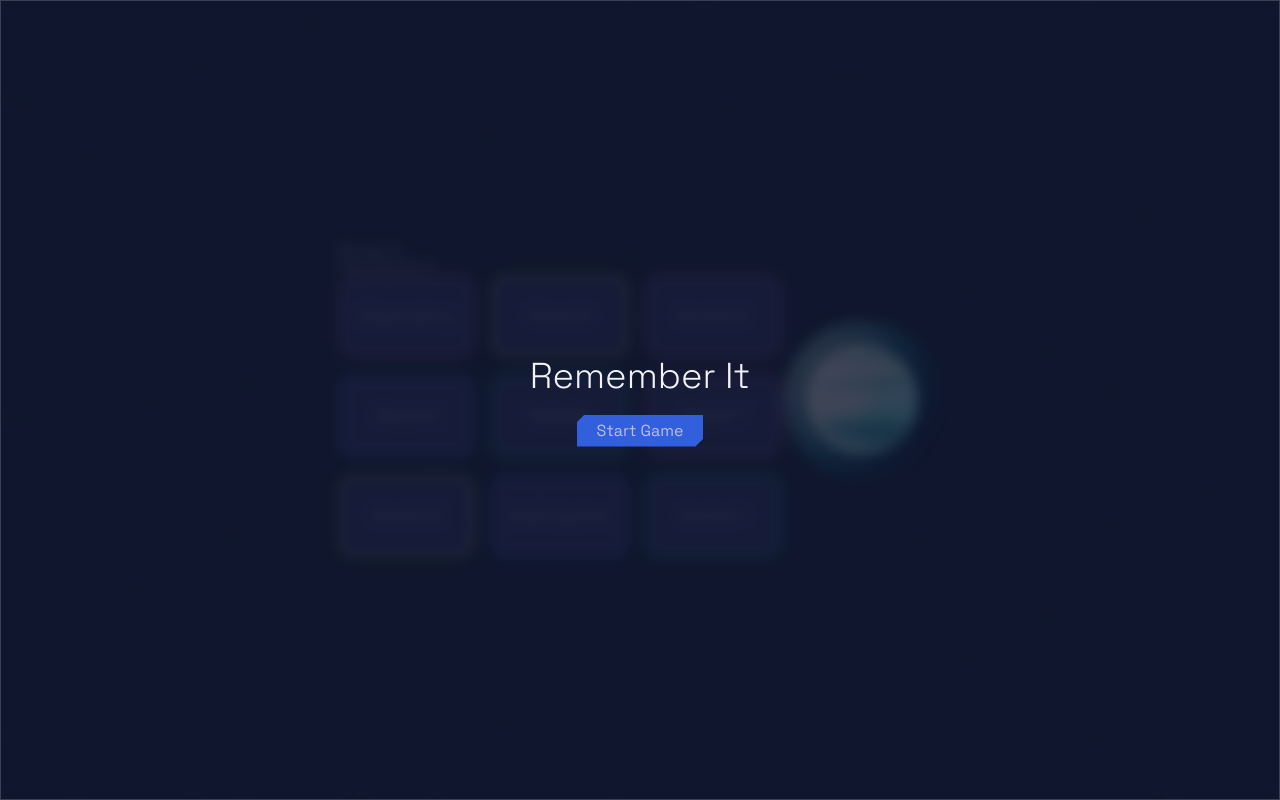
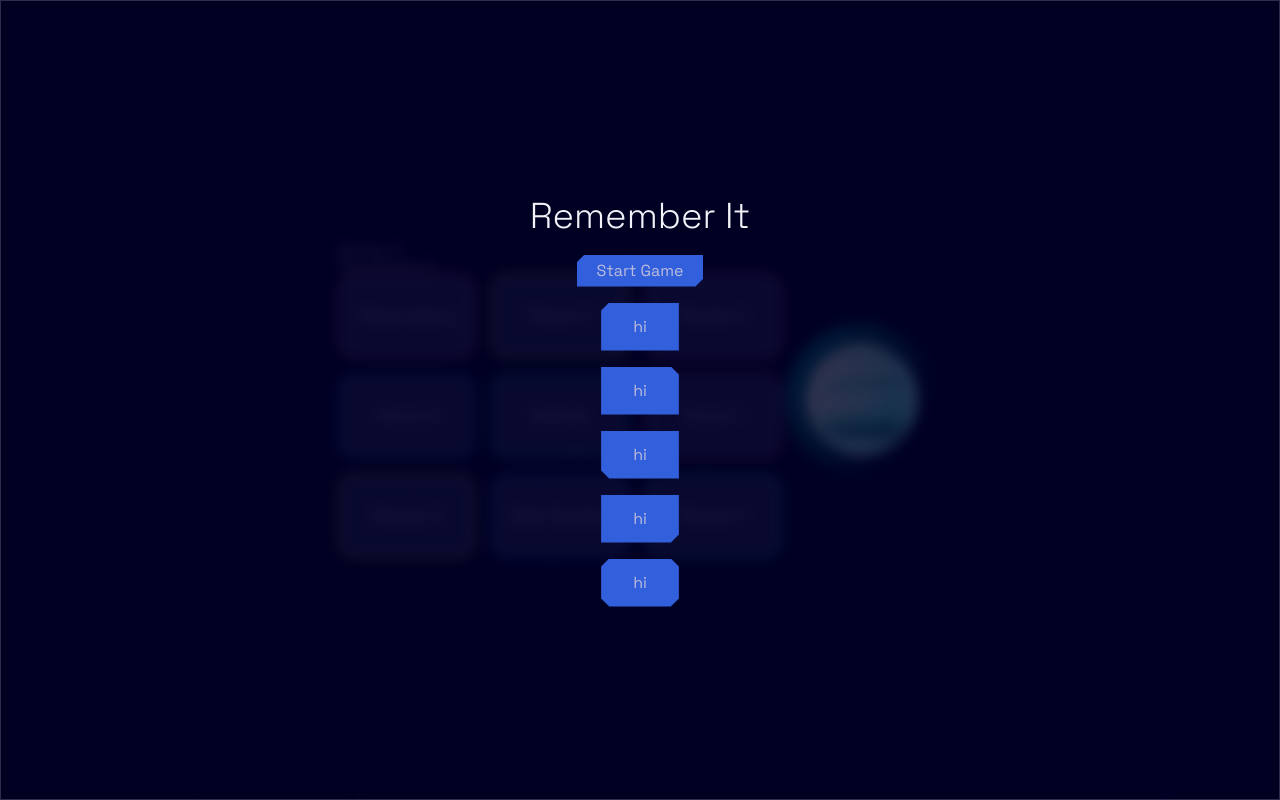
Before and after one commit to acarlie/remember-it-again, a React (Create React App) app: page / in a window 1280 px wide. Built offline with nearby package versions, Linux system fonts and the light colour scheme.

Commit message:
update(clipped card): working on clip-path

```diff
--- /dev/null
+++ b/src/components/clipped-card.tsx
@@ -0,0 +1,25 @@
+/** @jsxImportSource @emotion/react */
+
+import { css } from '@emotion/react'
+import { theme } from '../theme'
+
+type ClippedCardProps = {
+    tl?: boolean
+    tr?: boolean
+    bl?: boolean
+    br?: boolean
+}
+
+const clipped = ({ tl, tr, bl, br }: ClippedCardProps) => css`
+     background: ${theme.color.primary};
+     padding: 1rem 2rem;
+     clip-path: polygon(${tl ? '8px' : 0} 0, ${tr ? 'calc(100% - 8px) 0' : '100% 0'}, ${tr && '100% 8px,'} 100% ${br ? 'calc(100% - 8px)' : '100%'} ${br && ', calc(100% - 8px) 100%'}, ${bl ? '8px' : 0} 100% ${bl && ', 0 calc(100% - 8px)'} ${tl && ', 0 8px'});
+`
+
+export const ClippedCard = ({ tl, tr, bl, br }: ClippedCardProps) => {
+    return (
+        <div css={clipped({ tl, tr, bl, br })}>
+            hi
+        </div>
+    )
+}
--- a/src/components/planets/planet-one.tsx
+++ b/src/components/planets/planet-one.tsx
@@ -1,6 +1,7 @@
 /** @jsxImportSource @emotion/react */
 
 import { css } from "@emotion/react"
+import { theme } from "../../theme"
 
 const wrapper = css`
     width: 10rem;
@@ -28,10 +29,19 @@ const atmosphere1 = css`
     left: 0;
     width: 100%;
     height: 100%;
-    box-shadow: inset 0px 0px 25px 15px rgba(255, 255, 255, 1);
     background: linear-gradient(125deg, hsl(173deg, 25%, 96%), hsl(187deg, 80%, 20%));
     mix-blend-mode: hard-light;
     opacity: .9;
+`
+
+const air = css`
+    position: absolute;
+    top: 0;
+    left: 0;
+    width: 100%;
+    height: 100%;
+    box-shadow: inset 0 0 15px 15px rgba(255, 255, 255, 1);
+    mix-blend-mode: screen;
 `
 
 const atmosphere2 = css`
@@ -40,7 +50,7 @@ const atmosphere2 = css`
     left: 4%;
     width: 92%;
     height: 92%;
-    background: linear-gradient(125deg, hsl(173deg, 50%, 96%), hsl(187deg, 90%, 15%));
+    background: linear-gradient(125deg, hsl(173deg, 100%, 80%), hsl(173deg, 80%, 20%));
     mix-blend-mode: hard-light;
     border-radius: 100%;
     opacity: .5;
@@ -51,10 +61,10 @@ const atmosphere3 = css`
     left: 0;
     width: 100%;
     height: 100%;
-    background: linear-gradient(125deg, hsl(173deg, 50%, 96%), hsl(187deg, 90%, 25%));
+    background: linear-gradient(125deg, hsl(173deg, 100%, 80%), hsl(173deg, 80%, 20%));
     mix-blend-mode: hard-light;
     border-radius: 100%;
-    opacity: .5;
+    opacity: .2;
 `
 
 const color1 = '#4d5e66';
@@ -70,6 +80,7 @@ export const PlanetOne = () => {
                 {/* <PatternThree light={color1} medium={color2} dark={color3} /> */}
                 {/* <PatternFour light={color1} medium={color2} dark={color3} /> */}
                 <div css={atmosphere1} />
+                <div css={air} />
             </div>
             <div css={atmosphere2} />
             <div css={atmosphere3} />
--- a/src/game/game.tsx
+++ b/src/game/game.tsx
@@ -7,6 +7,7 @@ import { useModal } from '../hooks'
 import * as React from 'react'
 import { StarField } from '../components/star-field'
 import { PlanetOne } from '../components/planets/planet-one'
+import { ClippedCard } from '../components/clipped-card'
 
 const main = css`
   align-items: center;
@@ -68,6 +69,11 @@ export const Game = () => {
             <PlanetOne />
             <Modal isOpen={isStartModalOpen} toggle={toggleStartModal} title='Remember It'>
                 <Button variant='primary' onClick={start}>Start Game</Button>
+                <ClippedCard tl />
+                <ClippedCard tr />
+                <ClippedCard bl />
+                <ClippedCard br />
+                <ClippedCard tl tr bl br />
             </Modal>
             <Modal isOpen={isWinModalOpen} toggle={toggleWinModal} title="You Won!">
                 <Button variant='primary' onClick={restart}>New Game</Button>
--- a/src/theme/theme.ts
+++ b/src/theme/theme.ts
@@ -16,7 +16,7 @@ export const theme: Theme = {
         green: 'hsla(173, 100%, 36%, 1)',
         lime: 'hsla(73, 87%, 62%, 1)',
         primary: 'hsla(224, 71%, 53%, 1)',
-        neutral0: 'hsla(224, 50%, 12%, 1)',
+        neutral0: 'hsla(242, 100%, 7%, 1)',
         neutral50: 'hsla(242, 39%, 17%, 1)',
         neutral100: 'hsla(240, 34%, 26%, 1)',
         neutral200: 'hsla(240, 32%, 35%, 1)',
```
